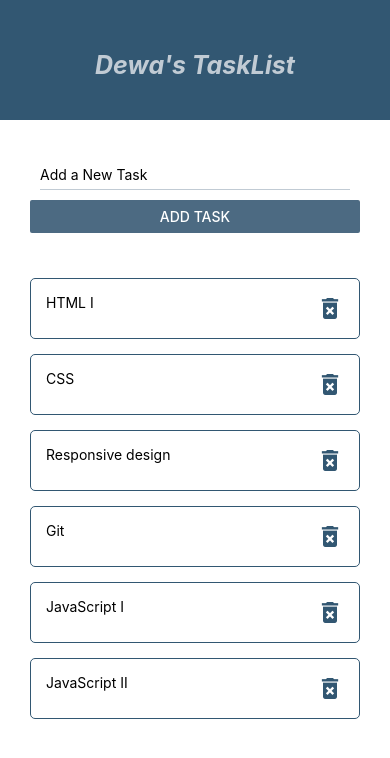
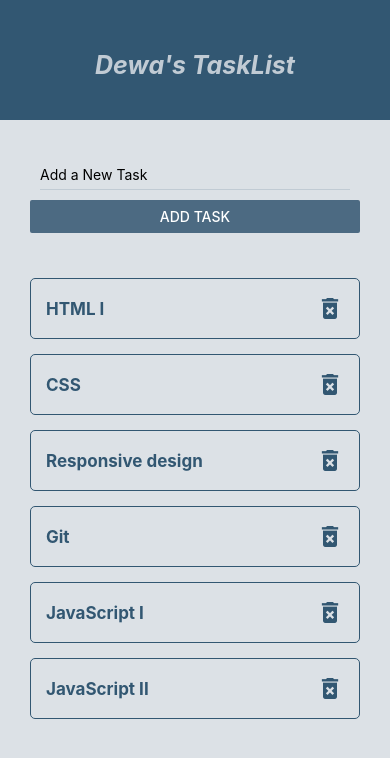
Before and after one commit to Dewalade1/reactnative-mobile-app, a React Native app: screen / in a window 390 px wide. Shown: the top 758 px of the page. Built offline with nearby package versions, Linux system fonts and the light colour scheme.

Commit message:
fix: fix app scrolling bug

```diff
--- a/App.js
+++ b/App.js
@@ -54,15 +54,19 @@ export default function App() {
 
 const styles = StyleSheet.create({
   container: {
+    backgroundColor: '#dce1e6',
     flex: 1,
-    backgroundColor: '#fff',
   },
 
   content: {
+    backgroundColor: '#dce1e6',
+    flex: 1,
     padding: 30,
   },
 
   list: {
+    flex: 1,
     marginTop: 30,
+
   }
 });
--- a/components/tasks/task.js
+++ b/components/tasks/task.js
@@ -6,7 +6,7 @@ import { MaterialCommunityIcons } from '@expo/vector-icons';
 const Task = ({ item , deleteTask }) => {
     return (
         <TouchableOpacity style={styles.item}>
-        <Text>{item.task} </Text>
+        <Text style={styles.name}>{item.task} </Text>
         <MaterialCommunityIcons
             name="delete-forever"
             size={28}
@@ -19,6 +19,8 @@ const Task = ({ item , deleteTask }) => {
 
 const styles = StyleSheet.create({
     item: {
+        alignItems: 'center',
+        color: '#325772',
         padding: 15,
         borderColor: '#325772',
         borderRadius: 5,
@@ -26,7 +28,13 @@ const styles = StyleSheet.create({
         marginTop: 15,
         borderStyle: 'solid',
         flexDirection: 'row',
+        fontWeight: 'bold',
         justifyContent: 'space-between'
+    },
+    name: {
+        color: '#325772',
+        fontSize: 17,
+        fontWeight: 'bold',
     }
 })
 
```
